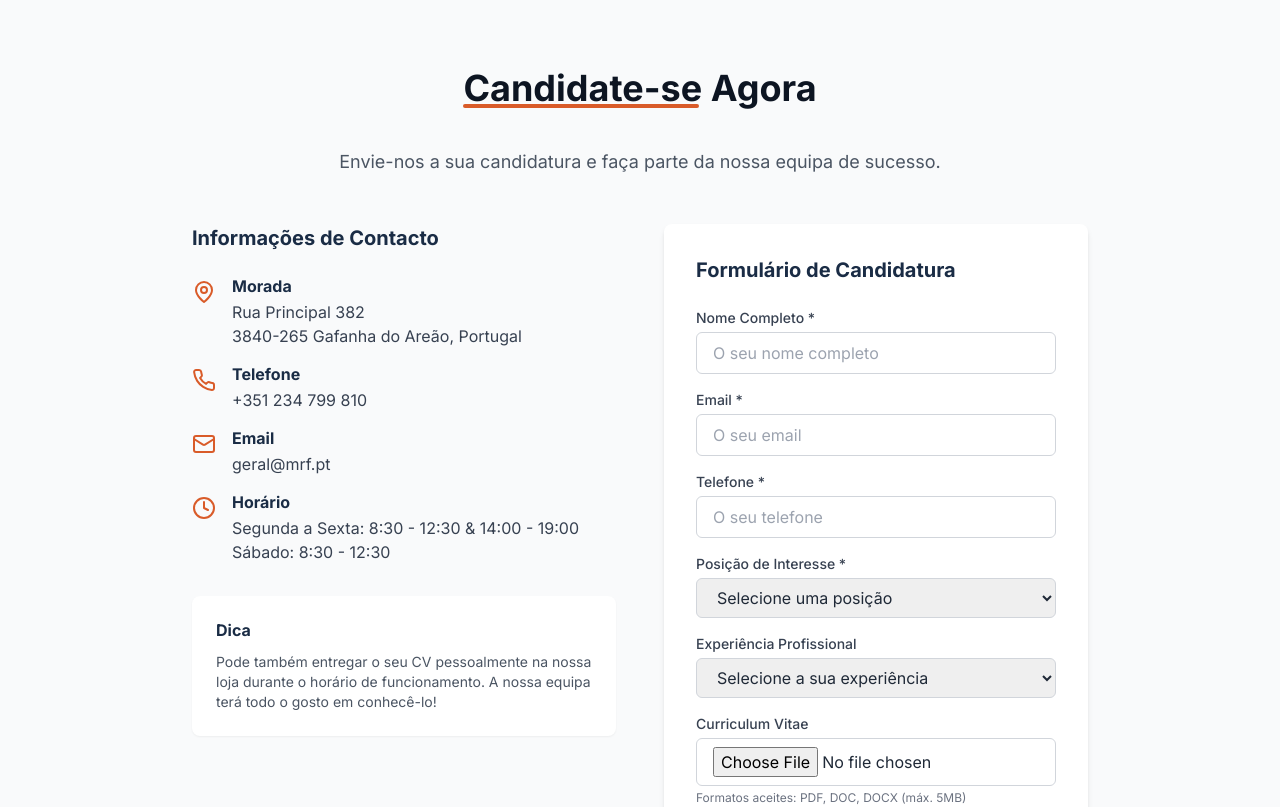
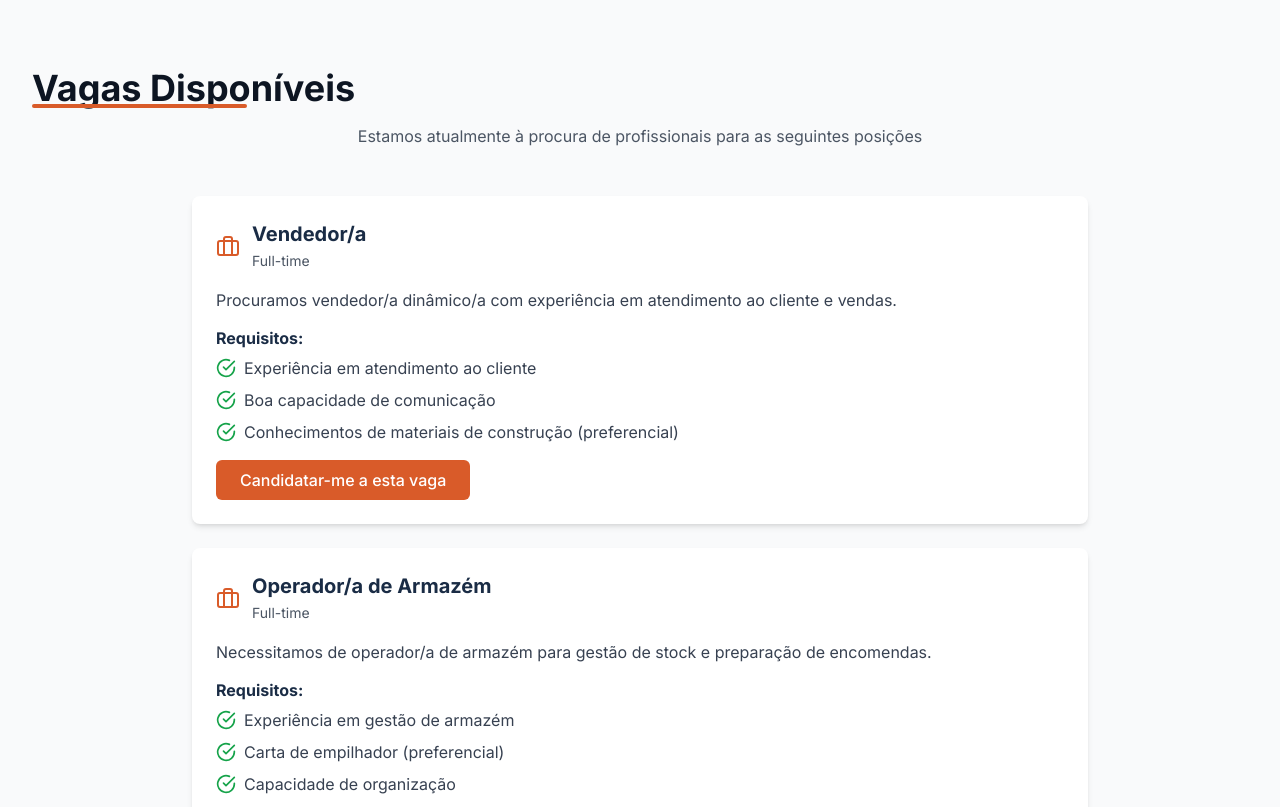
Before and after one commit to JoaoPereirinha/sitemrf, a React (Vite) app: page /carreiras in a window 1280 px wide. Shown: the part 940-1747 px from the top of the page. Built offline with nearby package versions, Linux system fonts and the light colour scheme.

Commit message:
Updated Careers.tsx

```diff
--- a/src/pages/Careers.tsx
+++ b/src/pages/Careers.tsx
@@ -2,7 +2,7 @@ import React, { useState } from 'react';
 import Navbar from '../components/Navbar';
 import Footer from '../components/Footer';
 import WhatsAppButton from '../components/WhatsAppButton';
-import { Users, Award, Clock, MapPin, Mail, Phone, Building2, Heart, TrendingUp, Shield } from 'lucide-react';
+import { Users, Award, Clock, MapPin, Mail, Phone, Building2, Heart, TrendingUp, Shield, Briefcase, CheckCircle } from 'lucide-react';
 
 const Careers: React.FC = () => {
   const [formData, setFormData] = useState({
@@ -106,13 +106,27 @@ const Careers: React.FC = () => {
     }
   ];
 
-  const positions = [
-    "Vendedor/a",
-    "Técnico/a Comercial",
-    "Operador/a de Armazém",
-    "Administrativo/a",
-    "Motorista",
-    "Outra posição"
+  const openPositions = [
+    {
+      title: "Vendedor/a",
+      type: "Full-time",
+      description: "Procuramos vendedor/a dinâmico/a com experiência em atendimento ao cliente e vendas.",
+      requirements: [
+        "Experiência em atendimento ao cliente",
+        "Boa capacidade de comunicação",
+        "Conhecimentos de materiais de construção (preferencial)"
+      ]
+    },
+    {
+      title: "Operador/a de Armazém",
+      type: "Full-time",
+      description: "Necessitamos de operador/a de armazém para gestão de stock e preparação de encomendas.",
+      requirements: [
+        "Experiência em gestão de armazém",
+        "Carta de empilhador (preferencial)",
+        "Capacidade de organização"
+      ]
+    }
   ];
 
   return (
@@ -180,14 +194,63 @@ const Careers: React.FC = () => {
           </div>
         </section>
 
-        {/* Application Form */}
+        {/* Open Positions */}
         <section className="section-padding bg-gray-50">
+          <div className="container-custom">
+            <h2 className="section-title mb-4 text-center">Vagas Disponíveis</h2>
+            <p className="text-center text-gray-600 mb-12 max-w-2xl mx-auto">
+              Estamos atualmente à procura de profissionais para as seguintes posições
+            </p>
+
+            <div className="max-w-4xl mx-auto space-y-6">
+              {openPositions.map((position, index) => (
+                <div key={index} className="bg-white rounded-lg shadow-md p-6 hover:shadow-lg transition-shadow">
+                  <div className="flex items-start justify-between mb-4">
+                    <div className="flex items-center gap-3">
+                      <Briefcase className="w-6 h-6 text-[#D95B29]" />
+                      <div>
+                        <h3 className="text-xl font-semibold text-navy-800">{position.title}</h3>
+                        <span className="text-sm text-gray-600">{position.type}</span>
+                      </div>
+                    </div>
+                  </div>
+
+                  <p className="text-gray-700 mb-4">{position.description}</p>
+
+                  <div className="mb-4">
+                    <h4 className="font-semibold text-navy-800 mb-2">Requisitos:</h4>
+                    <ul className="space-y-2">
+                      {position.requirements.map((req, reqIndex) => (
+                        <li key={reqIndex} className="flex items-start gap-2 text-gray-700">
+                          <CheckCircle className="w-5 h-5 text-green-600 flex-shrink-0 mt-0.5" />
+                          <span>{req}</span>
+                        </li>
+                      ))}
+                    </ul>
+                  </div>
+
+                  <a
+                    href="#application-form"
+                    className="inline-block btn-primary"
+                    onClick={() => setFormData(prev => ({ ...prev, position: position.title }))}
+                  >
+                    Candidatar-me a esta vaga
+                  </a>
+                </div>
+              ))}
+            </div>
+          </div>
+        </section>
+
+        {/* Spontaneous Application Form */}
+        <section id="application-form" className="section-padding bg-white">
           <div className="container-custom">
             <div className="max-w-4xl mx-auto">
               <div className="text-center mb-12">
-                <h2 className="section-title">Candidate-se Agora</h2>
+                <h2 className="section-title">Candidaturas Espontâneas</h2>
                 <p className="text-lg text-gray-600 mt-4">
-                  Envie-nos a sua candidatura e faça parte da nossa equipa de sucesso.
+                  Não encontrou a posição ideal? Envie-nos a sua candidatura espontânea.
+                  Estamos sempre à procura de talentos para a nossa equipa.
                 </p>
               </div>
 
@@ -246,7 +309,7 @@ const Careers: React.FC = () => {
                 {/* Application Form */}
                 <div>
                   <form onSubmit={handleSubmit} className="bg-white p-8 rounded-lg shadow-md">
-                    <h3 className="text-xl font-semibold mb-6 text-navy-800">Formulário de Candidatura</h3>
+                    <h3 className="text-xl font-semibold mb-6 text-navy-800">Formulário de Candidatura Espontânea</h3>
 
                     <div className="space-y-4">
                       <div>
@@ -292,20 +355,17 @@ const Careers: React.FC = () => {
                       </div>
 
                       <div>
-                        <label htmlFor="position" className="block text-sm font-medium text-gray-700 mb-1">Posição de Interesse *</label>
-                        <select
+                        <label htmlFor="position" className="block text-sm font-medium text-gray-700 mb-1">Área de Interesse *</label>
+                        <input
+                          type="text"
                           id="position"
                           name="position"
                           value={formData.position}
                           onChange={handleInputChange}
                           required
                           className="w-full px-4 py-2 border border-gray-300 rounded-md focus:ring-2 focus:ring-[#D95B29] focus:border-[#D95B29]"
-                        >
-                          <option value="">Selecione uma posição</option>
-                          {positions.map((position) => (
-                            <option key={position} value={position}>{position}</option>
-                          ))}
-                        </select>
+                          placeholder="Ex: Vendas, Armazém, Administrativo, etc."
+                        />
                       </div>
 
                       <div>
```
